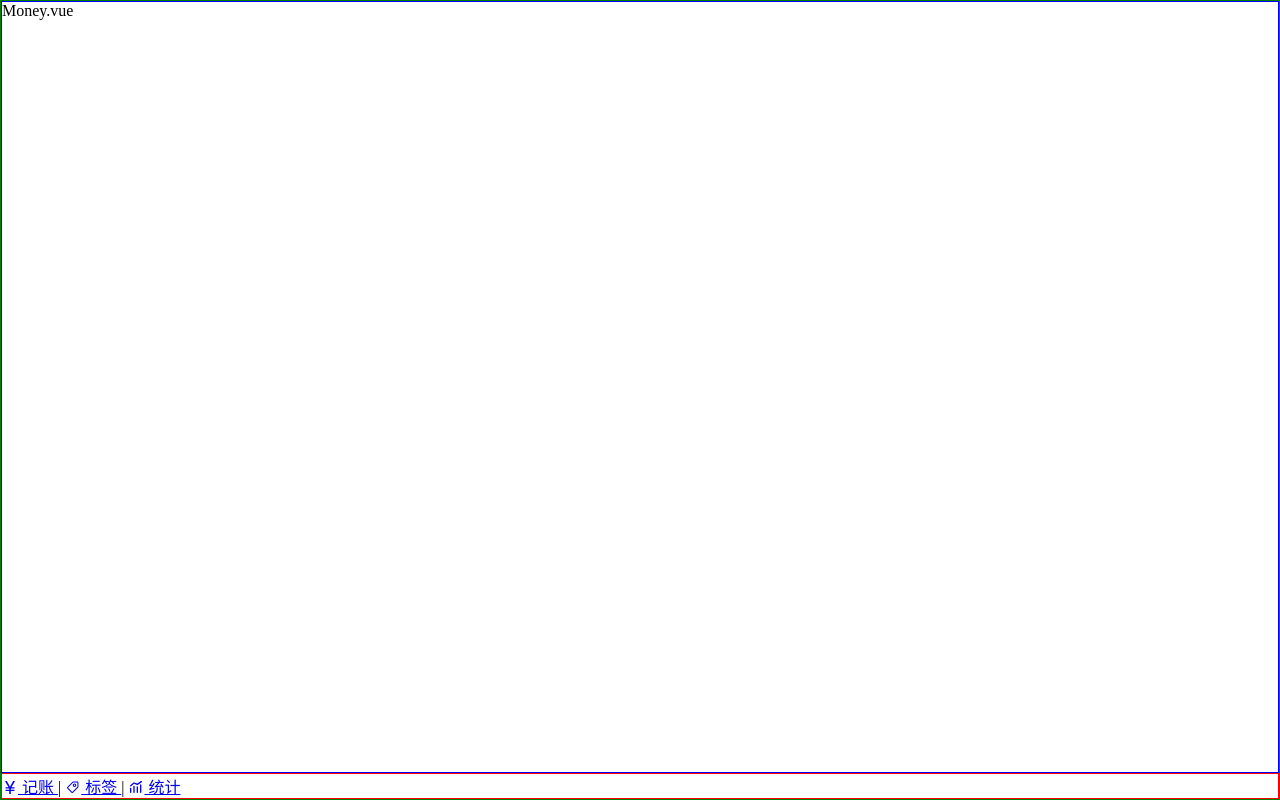
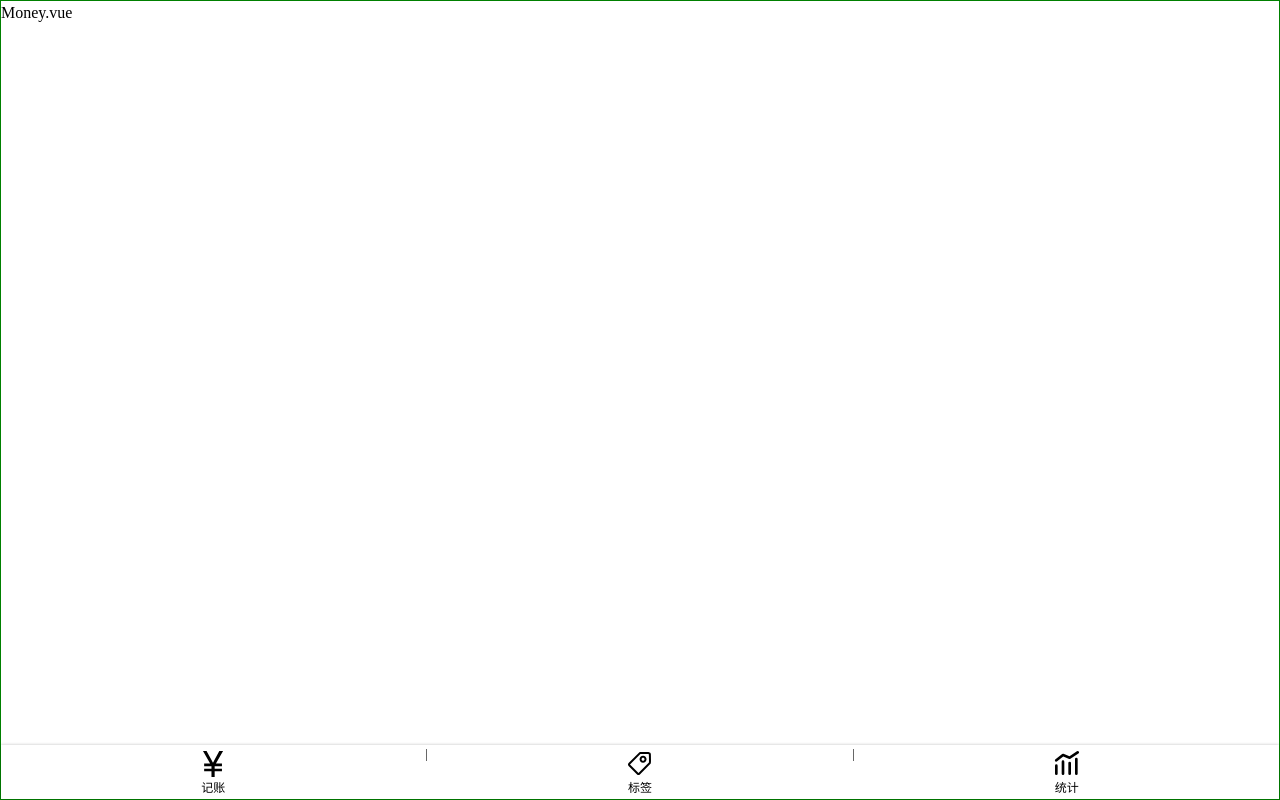
Before and after one commit to limeng678/PocketBook-test, a Vue app: page /#/money in a window 1280 px wide. Built offline with nearby package versions, Linux system fonts and the light colour scheme.

Commit message:
添加Nav样式

```diff
--- a/src/App.vue
+++ b/src/App.vue
@@ -10,6 +10,13 @@
     margin: 0;
     padding: 0;
     box-sizing: border-box;
+  }
+  body{
+    line-height: 1.5;
+  }
+  a{
+    text-decoration: none;
+    color:inherit;
   }
 #app {
   font-family: Avenir, Helvetica, Arial, sans-serif;
--- a/src/components/Layout.vue
+++ b/src/components/Layout.vue
@@ -21,7 +21,6 @@
     height: 100vh;
   }
   .content{
-    border:1px solid blue;
     overflow: auto;
     flex-grow:1;
   }
--- a/src/components/Nav.vue
+++ b/src/components/Nav.vue
@@ -1,20 +1,20 @@
 <template>
-  <div class="nav">
-    <router-link to="/money">
+  <nav>
+    <router-link to="/money" class="item">
      <Icon name="money"/>
       记账
     </router-link>
     |
-    <router-link to="/labels">
+    <router-link to="/labels" class="item">
       <Icon name="label"/>
       标签
     </router-link>
     |
-    <router-link to="/statistics">
+    <router-link to="/statistics" class="item">
       <Icon name="statistics"/>
       统计
     </router-link>
-  </div>
+  </nav>
 
 </template>
 
@@ -23,6 +23,23 @@
 </script>
 
 <style lang="scss" scoped>
-  .nav{border:1px solid red;}
+  nav{
+    display: flex;
+    box-shadow: 0 0 3px rgba(0,0,0,0.25);
+    flex-direction: row;
+    font-size:12px;
+    > .item{
+      padding:2px 0;
+      width: 33.33333%;
+      display: flex;
+      justify-content: center;
+      align-items: center;
+      flex-direction: column;
+      .icon{
+        width:32px;
+        height:32px;
+      }
+    }
+  }
 
 </style>
```
